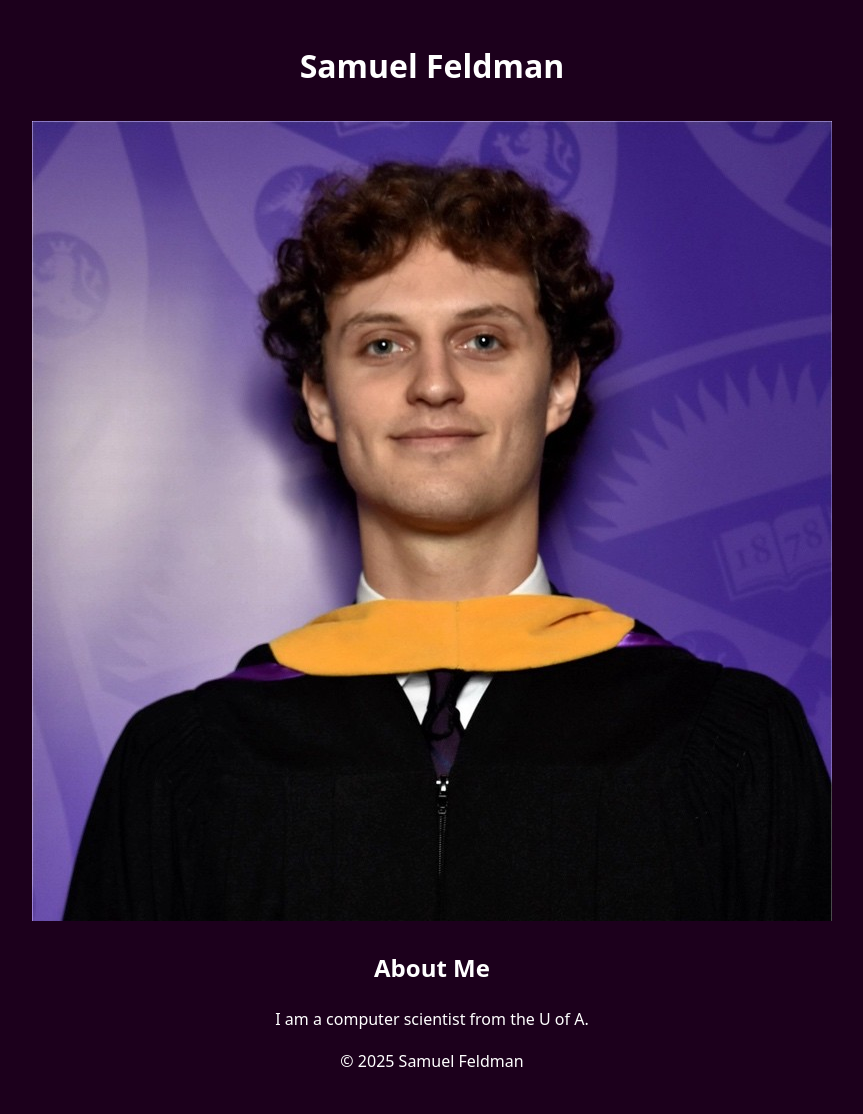
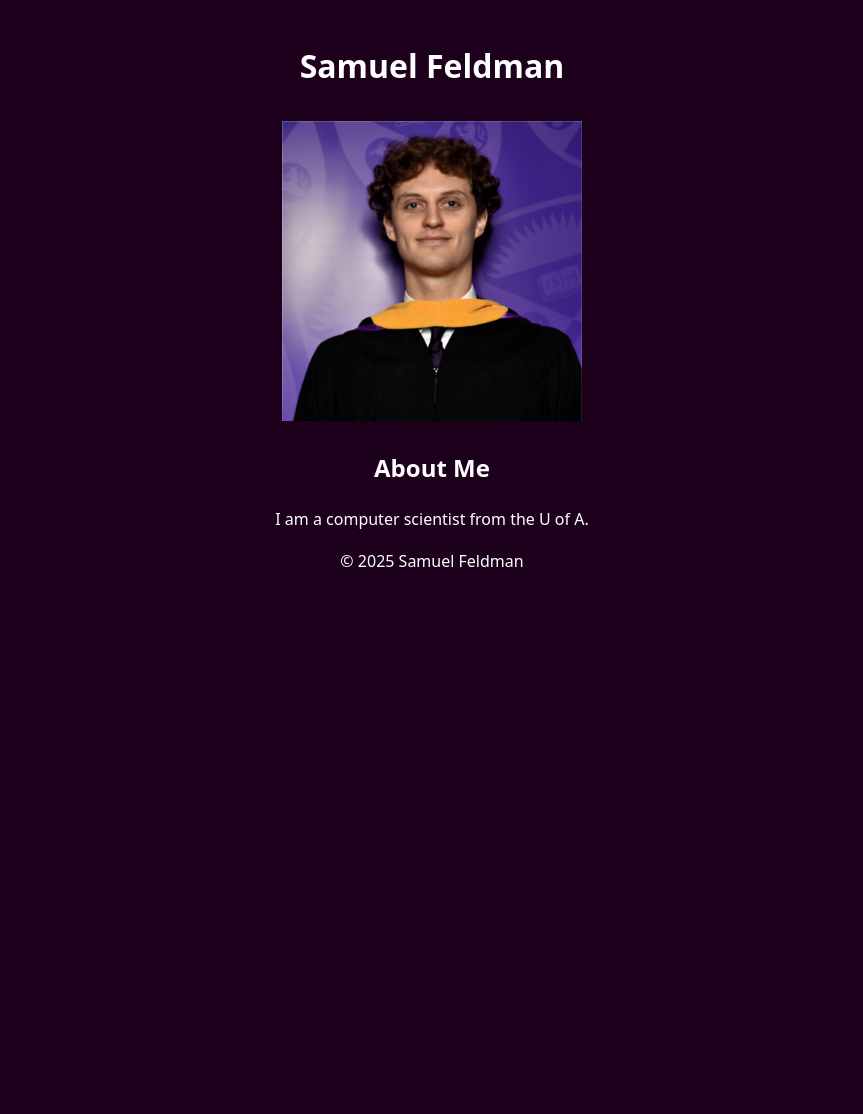
Before and after one commit to SAMK6/SAMK6.github.io, a Jekyll site: the page built from index.md, in a window 1280 px wide. Shown: the whole page, without its empty margins (208-1071 px from the left). Built offline with Jekyll 4.4.1, drawn with Linux system fonts in a browser that asks for light colours; after the commit the page ends 900 px from its top, so only the background shows below that.

Commit message:
photo in

```diff
--- a/index.md
+++ b/index.md
@@ -3,7 +3,7 @@ layout: default
 title: Home
 ---
 
-![A headshot of me graduating from undergrad](assets/images/headshot.png)
+<img src="assets/images/headshot.png" width="300">
 
 
 ## About Me
```
